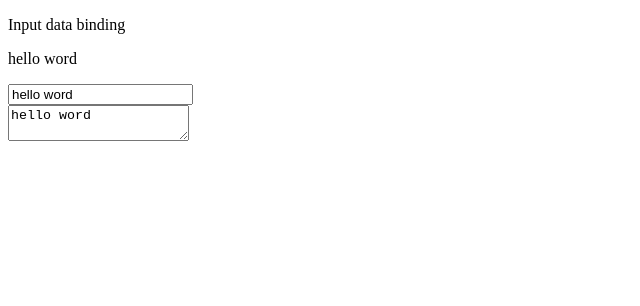
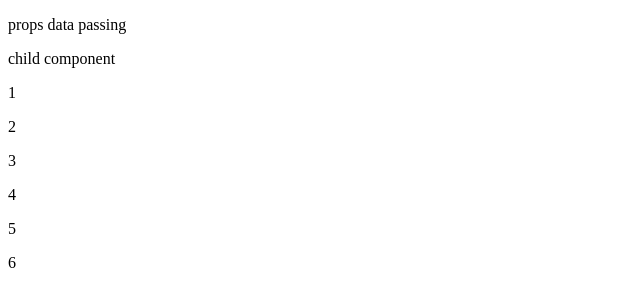
Before and after one commit to es-77/learn-vue-js, a Vue app: page / in a window 1280 px wide. Shown: the top 306 px of the page, without its empty margins (0-640 px from the left). Built offline with nearby package versions, Linux system fonts and the light colour scheme.

Commit message:
child data passing

```diff
--- a/src/App.vue
+++ b/src/App.vue
@@ -7,7 +7,8 @@
   <!-- <ForLoop /> -->
   <!-- <MainLayOut /> -->
   <!-- <Styling /> -->
-  <InputDataBinding />
+  <!-- <InputDataBinding /> -->
+  <PropsDataPassing />
 </template>
 
 <script>
@@ -18,7 +19,8 @@
 // import ForLoop from './components/ForLoop.vue';
 // import MainLayOut from './components/layout/MainLayOut.vue';
 // import Styling from './components/Styling.vue';
-import InputDataBinding from './components/InputDataBinding.vue';
+// import InputDataBinding from './components/InputDataBinding.vue';
+import PropsDataPassing from './components/props/PropsDataPassing.vue';
 
 export default {
   name: 'App',
@@ -30,7 +32,8 @@ export default {
     // ForLoop
     // MainLayOut
     // Styling
-    InputDataBinding
+    // InputDataBinding
+    PropsDataPassing
   }
 };
 </script>
--- /dev/null
+++ b/src/components/props/ChildComponent.vue
@@ -0,0 +1,15 @@
+<template>
+  <p>child component</p>
+  {{ console.log('users', users) }}
+  <p v-for="user in users" :key="user.id">
+    {{ user.id }}
+  </p>
+</template>
+<script>
+export default {
+  name: 'ChildComponent',
+  props: {
+    users: Array
+  }
+};
+</script>
--- /dev/null
+++ b/src/components/props/PropsDataPassing.vue
@@ -0,0 +1,25 @@
+<template>
+  <p>props data passing</p>
+  <ChildComponent v-bind:users="users" />
+</template>
+<script>
+import ChildComponent from './ChildComponent.vue';
+export default {
+  name: 'PropsDataPassing',
+  data() {
+    return {
+      users: [
+        { id: 1, name: '1' },
+        { id: 2, name: '2' },
+        { id: 3, name: '3' },
+        { id: 4, name: '4' },
+        { id: 5, name: '5' },
+        { id: 6, name: '6' }
+      ]
+    };
+  },
+  components: {
+    ChildComponent
+  }
+};
+</script>
```
